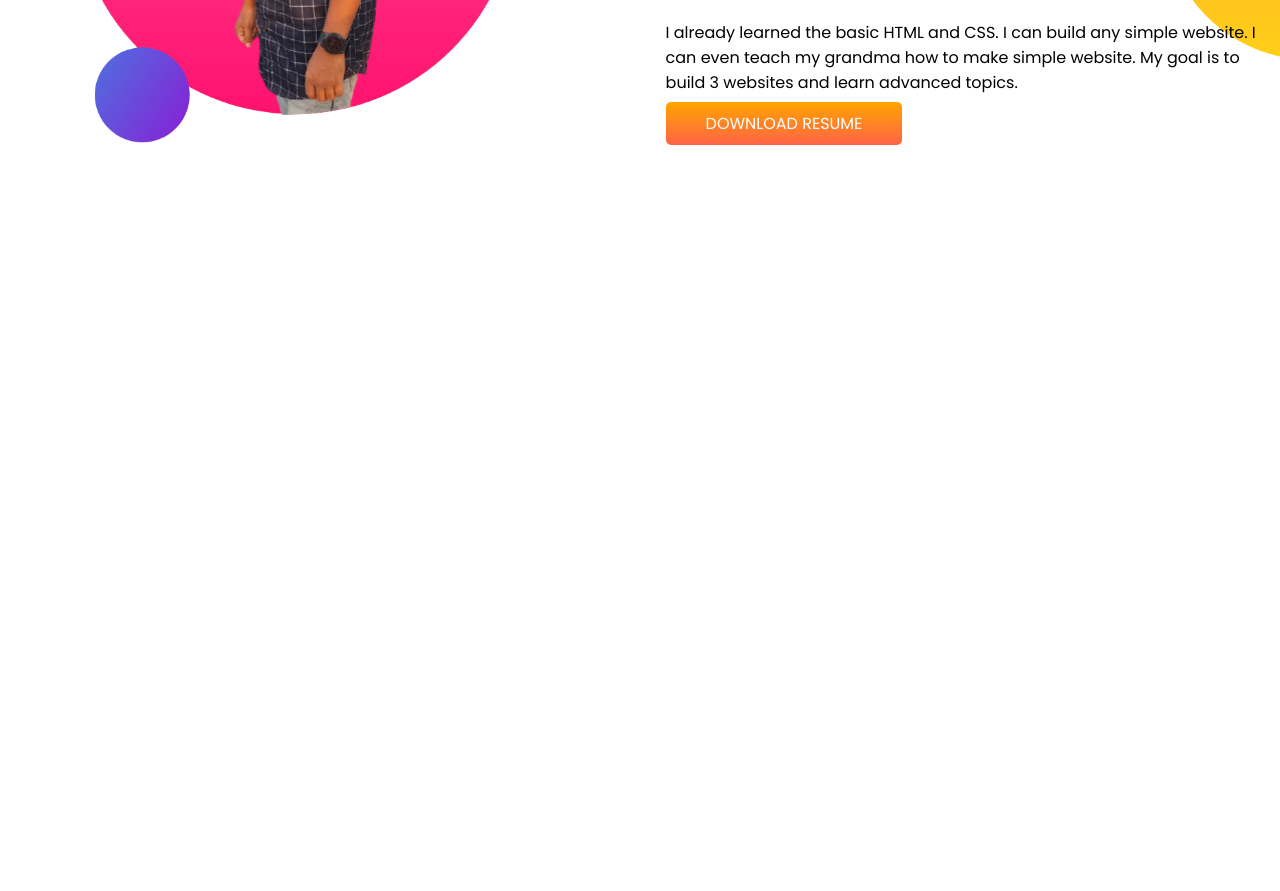
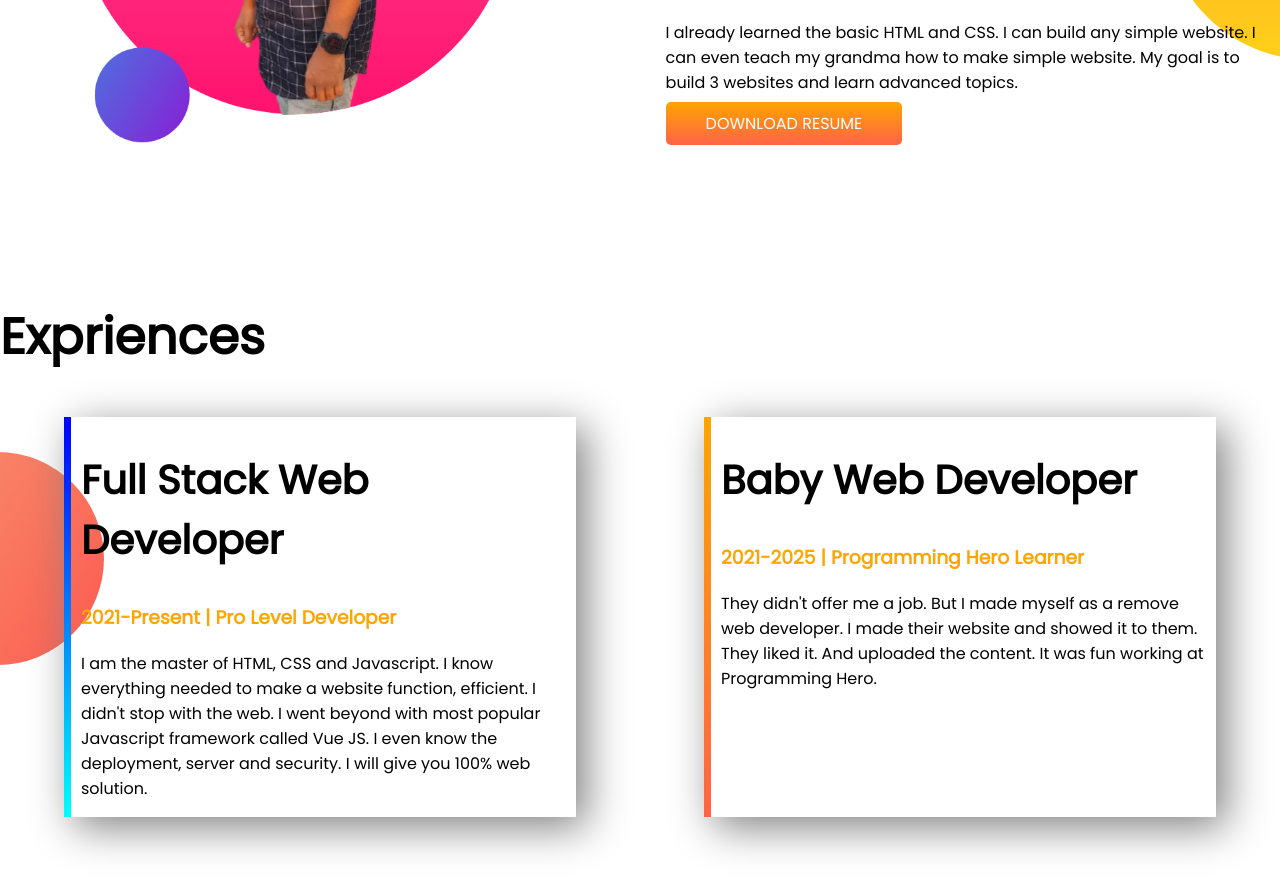
Before and after one commit to Melon-ali/developer-portfolio-4, a plain HTML site: page index.html in a window 1280 px wide. Shown: the part 974-1865 px from the top of the page. Before the commit the page ends 1274 px from the top, so only its background shows below. Drawn offline with Linux system fonts and the light colour scheme.

Commit message:
exprience added

```diff
--- a/index.html
+++ b/index.html
@@ -40,6 +40,25 @@
                 RESUME</a>
         </div>
     </section>
+    <section class="exprience-area">
+        <h1>Expriences</h1>
+        <div class="flexible-container">
+            <div class="exprience-item" id="web-dev-exprience">
+                <h2>Full Stack Web Developer</h2>
+                <h3 class="orange-color">2021-Present | Pro Level Developer</h3>
+                <p>I am the master of HTML, CSS and Javascript. I know everything needed to make a website function,
+                    efficient. I didn't stop with the web. I went beyond with most popular Javascript framework called
+                    Vue JS. I even know the deployment, server and security. I will give you 100% web solution.</p>
+            </div>
+            <div class="exprience-item" id="full-stack-exprience">
+                <h2>Baby Web Developer</h2>
+                <h3 class="orange-color">2021-2025 | Programming Hero Learner</h3>
+                <p>They didn't offer me a job. But I made myself as a remove web developer. I made their website and
+                    showed it to them. They liked it. And uploaded the content. It was fun working at Programming Hero.
+                </p>
+            </div>
+        </div>
+    </section>
 </body>
 
 </html>
--- a/style.css
+++ b/style.css
@@ -38,3 +38,25 @@ h2{
     background-repeat: no-repeat;
     background-position: right;
 }
+.exprience-area{
+    background-image: url(images/exp-bg.png);
+    background-repeat: no-repeat;
+    background-position: left;
+}
+.exprience-item{
+    width: 40%;
+    margin-left: 5%;
+    margin-right: 5%;
+    padding-left: 10px;
+    box-shadow: 10px 10px 40px gray;
+}
+#full-stack-exprience{
+    border-left: 7px solid;
+    border-image: linear-gradient(orange, tomato);
+    border-image-slice: 1;
+}
+#web-dev-exprience{
+    border-left: 7px solid;
+    border-image: linear-gradient(blue, cyan);
+    border-image-slice: 1;
+}
```
